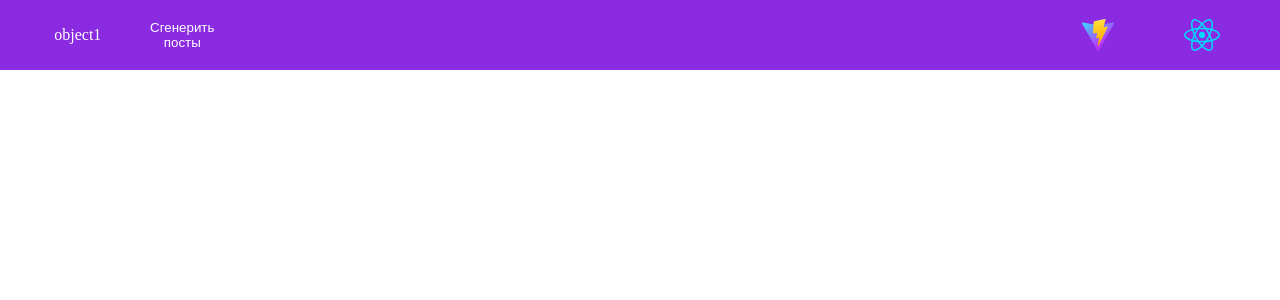
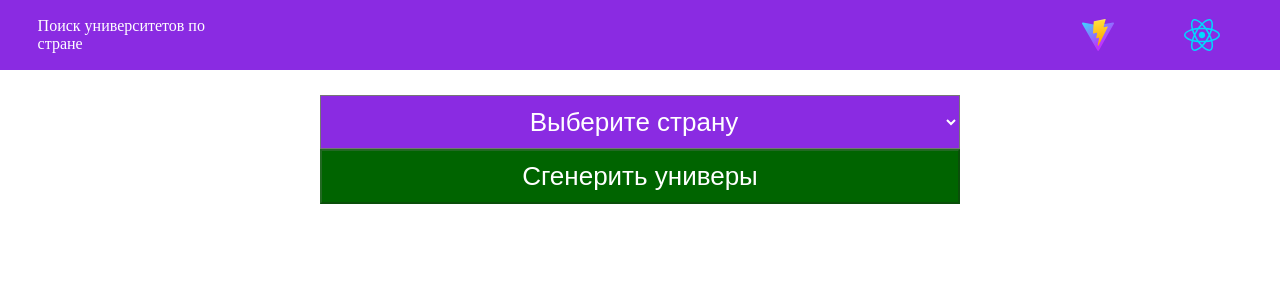
Before and after one commit to Flor1nD/react-typescript-test, a React (Vite) app: page / in a window 1280 px wide. Shown: the top 300 px of the page. Built offline with nearby package versions, Linux system fonts and the light colour scheme.

Commit message:
changing api to univers

```diff
--- a/src/App.css
+++ b/src/App.css
@@ -23,7 +23,7 @@
     .headerObject {
         color: white;
         height: 100%;
-        width: 50%;
+        width: 100%;
         background-color: blueviolet;
         border: 0;
         padding: 0 12px;
@@ -67,7 +67,7 @@
     .headerObject {
         color: white;
         height: 100%;
-        width: 50%;
+        width: 100%;
         background-color: blueviolet;
         border: 0px;
         padding: 0 12px;
@@ -90,4 +90,23 @@
         margin-top: 25px;
         margin-bottom: 25px;
     }
+
+
+    .body select {
+        width: 50%;
+        text-align: center;
+        background-color: blueviolet;
+        color: white;
+        font-size: 26px;
+        padding: 10px;
+    }
+
+    .body button {
+        width: 50%;
+        text-align: center;
+        background-color: darkgreen;
+        color: white;
+        font-size: 26px;
+        padding: 10px;
+    }
 }
--- a/src/App.tsx
+++ b/src/App.tsx
@@ -1,25 +1,32 @@
-import { useState } from 'react'
+import { useState, type ChangeEvent } from 'react'
 import reactLogo from './assets/react.svg'
 import viteLogo from '/vite.svg'
 import './App.css'
 
 
 interface post {
-    id: number;
-    title: string;
-    body: string;
+    name: string;
+    country: string;
+    domains: string[];
+    web_pages: string[];
 }
 
 function App() {
     const [posts, setPosts] = useState<post[]>([])
     const [loading, setLoading] = useState<boolean>(false)
     const [error, setError] = useState<string | null>(null)
+    const [selectedCountry, setSelectedCountry] = useState<string>('');
 
-    const setPost = async ()=> {
+    const handleCountryChange = (event: ChangeEvent<HTMLSelectElement>): void => {
+        const countryValue: string = event.target.value;
+        setSelectedCountry(countryValue);
+    };
+
+    const setPost = async (nameCountry: string)=> {
         try {
             setLoading(true);
             console.log("Загрузка...");
-            const response = await fetch('https://jsonplaceholder.typicode.com/posts?_limit=13')
+            const response = await fetch(`http://universities.hipolabs.com/search?country=${nameCountry}`)
 
             if (!response) {
                 throw new Error('Unable to fetch posts.')
@@ -39,18 +46,15 @@ function App() {
         }
     }
 
-    const deletePost = (postId: number)=> {
-        setPosts(posts.filter((post) => post.id !== postId))
-    }
+    // const deletePost = (postId: number)=> {
+    //     setPosts(posts.filter((post) => post.id !== postId))
+    // }
 
     return (
         <>
             <div className="header">
                 <div className="headerObjectBlock">
-                    <a className="headerObject">object1</a>
-                    <button className="headerObject" onClick={setPost} disabled={loading}>
-                        {loading ? "Загрузка..." : "Сгенерить посты"}
-                    </button>
+                    <a className="headerObject">Поиск университетов по стране</a>
                 </div>
                 <div className="headerObjectBlock">
                     <a className="headerObject"><img src={viteLogo} alt="Vite Logo" /></a>
@@ -59,6 +63,21 @@ function App() {
             </div>
 
             <div className="body">
+
+                <select value={selectedCountry} onChange={handleCountryChange}>
+                    <option value="">Выберите страну</option>
+                    <option value="Russian Federation">Россия</option>
+                    <option value="Kazakhstan">Казахстан</option>
+                    <option value="India">Индия</option>
+                    <option value="France">Франция</option>
+                    <option value="Germany">Германия</option>
+
+                </select>
+
+                <button disabled={loading || !selectedCountry} onClick={() =>  setPost(selectedCountry)}>
+                    {loading ? "Загрузка..." : "Сгенерить универы"}
+                </button>
+
                 {error && (
                     <div style={{ color: 'red' }}>
                         Ошибка: {error}
@@ -68,7 +87,6 @@ function App() {
                 {posts.length > 0 &&
                     (
                         <div style={{
-                            border: '1px solid red',
                             display: 'flex',
                             flexDirection: "column",
                             alignItems: "center",
@@ -76,22 +94,29 @@ function App() {
 
                         }}>
                             {posts.slice(0, posts.length).map((post) => (
-                                <div key={post.id} style={{ margin: '10px', border: "1px solid black", padding: '15px', borderRadius: '10px', width: "80%" }}>
-                                    <h3>{post.title}</h3>
-                                    <p>{post.body}</p>
-                                    <button onClick={() => {
-                                        deletePost(post.id);
-                                    }}
-                                            style={{
-                                                padding: '6px',
-                                                backgroundColor: 'red',
-                                                border: '1px solid red',
-                                                borderRadius: '35px',
-                                                color: 'white',
+                                <div /*key={post.id}*/ style={{ margin: '10px', border: "1px solid black", padding: '15px', borderRadius: '10px', width: "80%" }}>
+                                    <h3>{post.name}</h3>
+                                    <p>{post.country}</p>
+                                    {post.web_pages.slice(0, post.web_pages.length).map((web_page) => (
+                                        <div>
+                                            <a style={{textDecoration: "none"}} href={web_page} target={"_blank"}>{web_page}</a>
+                                            <br/>
+                                        </div>
 
-                                            }}>
-                                        Удалить
-                                    </button>
+                                    ))}
+                                    {/*<button onClick={() => {*/}
+                                    {/*    deletePost(post.id);*/}
+                                    {/*}}*/}
+                                    {/*        style={{*/}
+                                    {/*            padding: '6px',*/}
+                                    {/*            backgroundColor: 'red',*/}
+                                    {/*            border: '1px solid red',*/}
+                                    {/*            borderRadius: '35px',*/}
+                                    {/*            color: 'white',*/}
+
+                                    {/*        }}>*/}
+                                    {/*    Удалить*/}
+                                    {/*</button>*/}
                                 </div>
                             ))}
                         </div>
```
